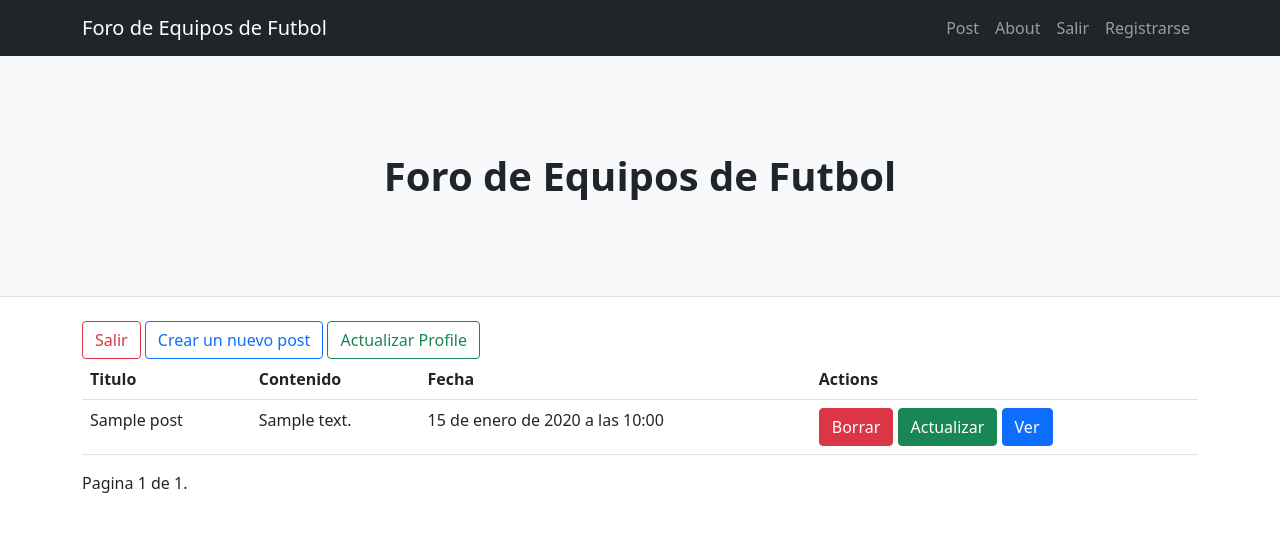
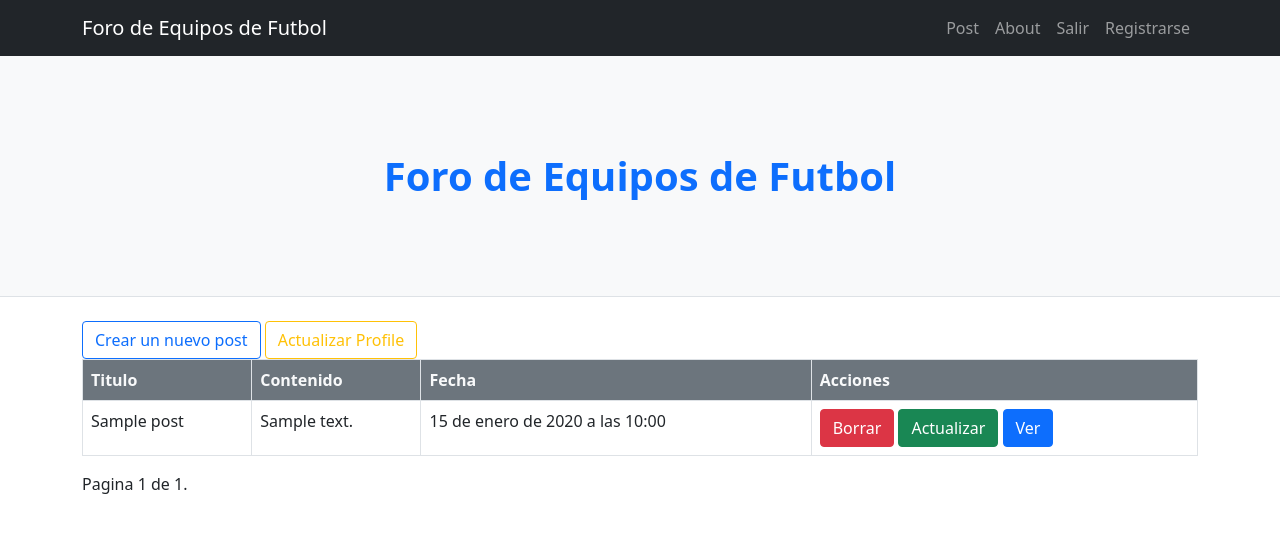
Before and after one commit to drvsoft/Final_Blog, a Django app: page /panel-post/list/ in a window 1280 px wide. Shown: the top 533 px of the page. Run offline with Django 4.2, Linux system fonts and the light colour scheme; a user stored in the database is signed in; tables that the repository leaves empty hold one stand-in row (values such as "Sample post"); some libraries are stand-ins or nearby versions.

Commit message:
algunos retoques visuales con bootstrap

```diff
--- a/blog/templates/blog/base.html
+++ b/blog/templates/blog/base.html
@@ -21,9 +21,7 @@
     <!-- Responsive navbar-->
     <nav class="navbar navbar-expand-lg navbar-dark bg-dark">
       <div class="container">
-        <a class="navbar-brand" href="{% url 'index-blog' %}"
-        >Foro de Equipos de Futbol</a
-        >
+        <a class="navbar-brand" href="{% url 'index-blog' %}">Foro de Equipos de Futbol</a>
         <button
           class="navbar-toggler"
           type="button"
@@ -64,7 +62,7 @@
       {% block header %}
       <div class="container">
         <div class="text-center my-5">
-          <h1 class="fw-bolder">Foro de Equipos de Futbol</h1>
+          <h1 class="fw-bolder text-primary">Foro de Equipos de Futbol</h1>
         </div>
       </div>
       {% endblock %}
--- a/blog/templates/blog/post_list.html
+++ b/blog/templates/blog/post_list.html
@@ -1,24 +1,21 @@
 {% extends 'blog/base.html' %} {% block contenido %}
 <div class="container">
   {% if user.is_authenticated %}
-  <a class="btn btn-outline-danger" href="{% url 'blog-logout' %}">Salir</a>
-  <a class="btn btn-outline-primary" href="{% url 'create-post' %}"
-    >Crear un nuevo post</a
-  >
-  <a class="btn btn-outline-success" href="{% url 'profile-update' user.id %}"
-    >Actualizar Profile</a
+  <!-- <a class="btn btn-outline-danger" href="{% url 'blog-logout' %}">Salir</a> -->
+  <a class="btn btn-outline-primary" href="{% url 'create-post' %}">Crear un nuevo post</a>
+  <a class="btn btn-outline-warning" href="{% url 'profile-update' user.id %}">Actualizar Profile</a
   >
 
   {% else %}
   <a class="btn btn-outline-primary" href="{% url 'blog-login' %}"> Ingresar</a>
   {% endif %}
 
-  <table class="table">
-    <tr>
-      <th>Titulo</th>
-      <th>Contenido</th>
-      <th>Fecha</th>
-      <th>Actions</th>
+  <table class="table table-bordered">
+    <tr class="bg-secondary">
+      <th class="text-light">Titulo</th>
+      <th class="text-light">Contenido</th>
+      <th class="text-light">Fecha</th>
+      <th class="text-light">Acciones</th>
     </tr>
 
     {% for post in object_list %}
```
Also changed, not shown: README.md.
